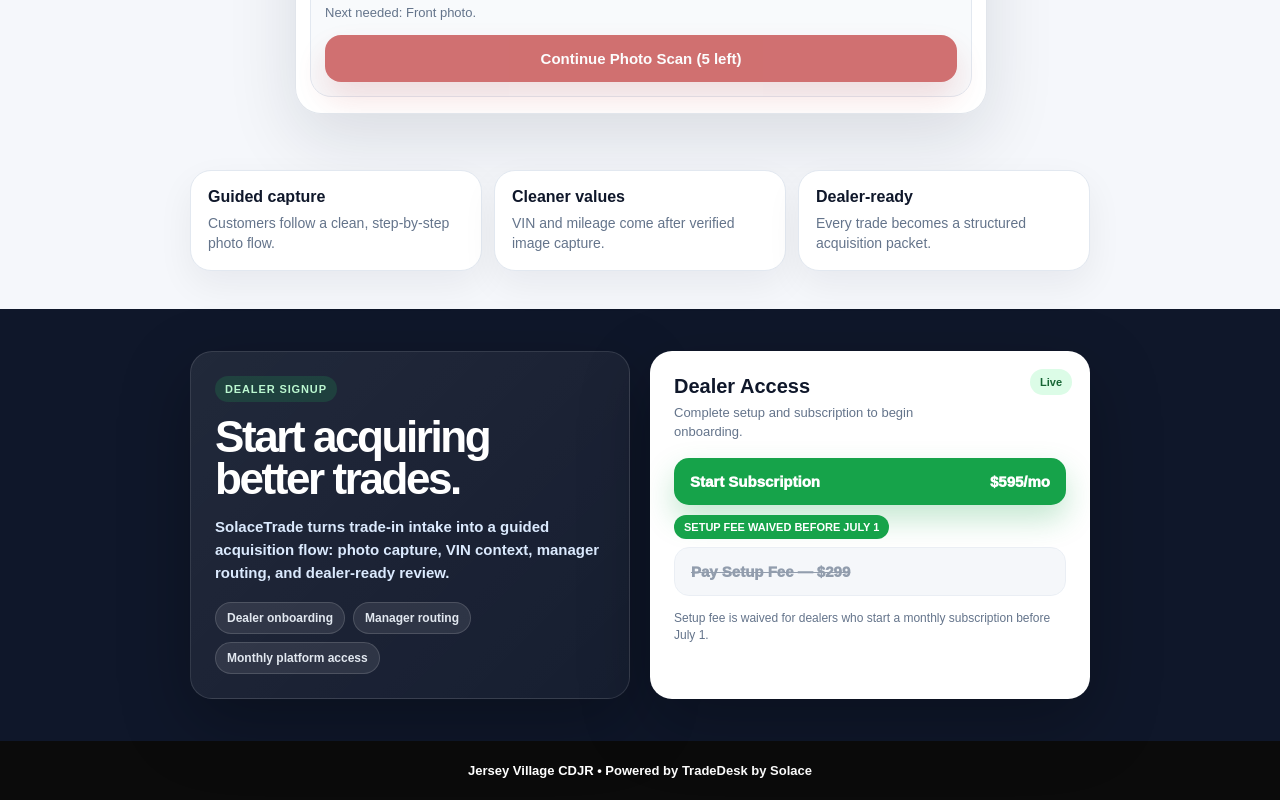
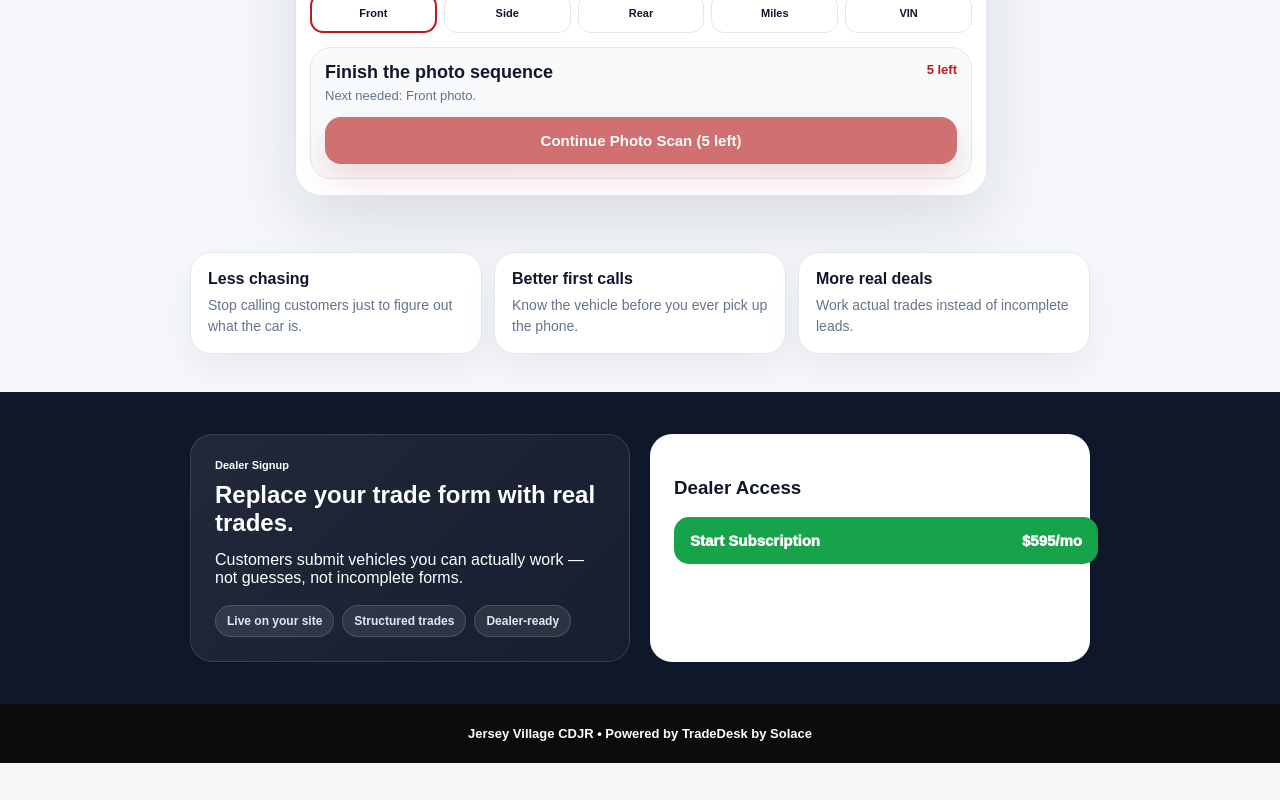
Before and after one commit to zlomke76-del/solacetrade, a Next.js app: page / in a window 1280 px wide. Shown: the part 881-1681 px from the top of the page. After the commit the page ends 1644 px from the top, so only its background shows below. Built offline with nearby package versions, Linux system fonts and the light colour scheme.

Commit message:
Update page.tsx

```diff
--- a/app/page.tsx
+++ b/app/page.tsx
@@ -39,7 +39,10 @@
           zIndex: 20,
         }}
       >
-        <strong style={{ fontSize: 14 }}>Jersey Village Chrysler Jeep Dodge Ram</strong>
+        <strong style={{ fontSize: 14 }}>
+          Jersey Village Chrysler Jeep Dodge Ram
+        </strong>
+
         <nav style={{ display: "flex", gap: 16, fontSize: 13, fontWeight: 900 }}>
           <span>New</span>
           <span>Used</span>
@@ -48,6 +51,7 @@
         </nav>
       </header>
 
+      {/* HERO */}
       <section
         style={{
           position: "relative",
@@ -87,19 +91,18 @@
               letterSpacing: "-0.058em",
             }}
           >
-            Get a cleaner trade value.
+            Real offer in seconds. No games.
           </h1>
 
           <p
             style={{
               margin: "0 auto 6px",
               maxWidth: 620,
-              color: "#0f172a",
               fontSize: "clamp(16px, 2.2vw, 20px)",
               fontWeight: 700,
             }}
           >
-            Scan your vehicle. Get an instant cash offer.
+            Based on your actual vehicle — not a guess.
           </p>
 
           <p
@@ -110,7 +113,7 @@
               fontWeight: 600,
             }}
           >
-            No obligation. No pressure.
+            Trade it or sell it. Your choice.
           </p>
 
           <a
@@ -129,8 +132,19 @@
               boxShadow: "0 18px 42px rgba(185,28,28,0.24)",
             }}
           >
-            Start Vehicle Scan
+            Get My Real Offer
           </a>
+
+          <p
+            style={{
+              marginTop: 10,
+              fontSize: 12,
+              color: "#64748b",
+              fontWeight: 700,
+            }}
+          >
+            Final value confirmed upon inspection.
+          </p>
 
           <div
             style={{
@@ -145,12 +159,13 @@
             }}
           >
             <span style={heroPill}>5 guided photos</span>
-            <span style={heroPill}>VIN after scan</span>
-            <span style={heroPill}>Recall-ready review</span>
+            <span style={heroPill}>VIN captured</span>
+            <span style={heroPill}>Real condition signals</span>
           </div>
         </div>
       </section>
 
+      {/* SCAN */}
       <section
         id="vehicle-scan"
         style={{ maxWidth: 690, margin: "0 auto", padding: "0 14px 32px" }}
@@ -158,6 +173,7 @@
         <TradeDesk mode="customer" dealerSlug="jerseyvillagecdjr" />
       </section>
 
+      {/* VALUE CARDS */}
       <section style={{ padding: "24px 18px 38px" }}>
         <div
           style={{
@@ -169,9 +185,18 @@
           }}
         >
           {[
-            ["Guided capture", "Customers follow a clean, step-by-step photo flow."],
-            ["Cleaner values", "VIN and mileage come after verified image capture."],
-            ["Dealer-ready", "Every trade becomes a structured acquisition packet."],
+            [
+              "Less chasing",
+              "Stop calling customers just to figure out what the car is.",
+            ],
+            [
+              "Better first calls",
+              "Know the vehicle before you ever pick up the phone.",
+            ],
+            [
+              "More real deals",
+              "Work actual trades instead of incomplete leads.",
+            ],
           ].map(([title, body]) => (
             <div
               key={title}
@@ -183,7 +208,10 @@
                 boxShadow: "0 14px 36px rgba(15,23,42,0.06)",
               }}
             >
-              <strong style={{ display: "block", fontSize: 16 }}>{title}</strong>
+              <strong style={{ display: "block", fontSize: 16 }}>
+                {title}
+              </strong>
+
               <p
                 style={{
                   margin: "7px 0 0",
@@ -199,6 +227,7 @@
         </div>
       </section>
 
+      {/* DEALER SECTION */}
       <section
         style={{
           padding: "42px 18px",
@@ -220,63 +249,26 @@
             style={{
               padding: 24,
               borderRadius: 22,
-              background: "linear-gradient(135deg, rgba(255,255,255,0.08), rgba(255,255,255,0.03))",
+              background:
+                "linear-gradient(135deg, rgba(255,255,255,0.08), rgba(255,255,255,0.03))",
               border: "1px solid rgba(255,255,255,0.12)",
-              boxShadow: "0 24px 70px rgba(0,0,0,0.28)",
             }}
           >
-            <div
-              style={{
-                display: "inline-flex",
-                padding: "7px 10px",
-                borderRadius: 999,
-                background: "rgba(34,197,94,0.16)",
-                color: "#bbf7d0",
-                fontSize: 11,
-                fontWeight: 900,
-                letterSpacing: "0.08em",
-                textTransform: "uppercase",
-                marginBottom: 14,
-              }}
-            >
-              Dealer Signup
-            </div>
+            <div style={dealerBadge}>Dealer Signup</div>
 
-            <h2
-              style={{
-                margin: 0,
-                fontSize: "clamp(30px, 4vw, 44px)",
-                lineHeight: 0.96,
-                letterSpacing: "-0.055em",
-              }}
-            >
-              Start acquiring better trades.
+            <h2 style={{ margin: 0 }}>
+              Replace your trade form with real trades.
             </h2>
 
-            <p
-              style={{
-                margin: "14px 0 0",
-                color: "#dbeafe",
-                fontSize: 15,
-                lineHeight: 1.55,
-                fontWeight: 700,
-              }}
-            >
-              SolaceTrade turns trade-in intake into a guided acquisition flow:
-              photo capture, VIN context, manager routing, and dealer-ready review.
+            <p style={{ marginTop: 14 }}>
+              Customers submit vehicles you can actually work — not guesses, not
+              incomplete forms.
             </p>
 
-            <div
-              style={{
-                display: "flex",
-                flexWrap: "wrap",
-                gap: 8,
-                marginTop: 18,
-              }}
-            >
-              <span style={darkPill}>Dealer onboarding</span>
-              <span style={darkPill}>Manager routing</span>
-              <span style={darkPill}>Monthly platform access</span>
+            <div style={{ display: "flex", gap: 8, marginTop: 18 }}>
+              <span style={darkPill}>Live on your site</span>
+              <span style={darkPill}>Structured trades</span>
+              <span style={darkPill}>Dealer-ready</span>
             </div>
           </div>
 
@@ -286,42 +278,9 @@
               borderRadius: 22,
               background: "white",
               color: "#0f172a",
-              position: "relative",
-              overflow: "hidden",
-              boxShadow: "0 24px 70px rgba(0,0,0,0.26)",
             }}
           >
-            <div
-              style={{
-                position: "absolute",
-                top: 18,
-                right: 18,
-                padding: "7px 10px",
-                borderRadius: 999,
-                background: "#dcfce7",
-                color: "#166534",
-                fontSize: 11,
-                fontWeight: 900,
-              }}
-            >
-              Live
-            </div>
-
-            <h3 style={{ margin: 0, fontSize: 20, fontWeight: 900 }}>
-              Dealer Access
-            </h3>
-
-            <p
-              style={{
-                margin: "6px 0 16px",
-                color: "#64748b",
-                fontSize: 13,
-                lineHeight: 1.45,
-                maxWidth: 300,
-              }}
-            >
-              Complete setup and subscription to begin onboarding.
-            </p>
+            <h3>Dealer Access</h3>
 
             <a
               href="https://buy.stripe.com/bJe9AUdeb70SfkN0jUcV200"
@@ -332,50 +291,6 @@
               <span>Start Subscription</span>
               <span>$595/mo</span>
             </a>
-
-            <div style={{ marginTop: 10 }}>
-              <div
-                style={{
-                  background: "#16a34a",
-                  color: "white",
-                  fontWeight: 900,
-                  fontSize: 11,
-                  padding: "6px 10px",
-                  borderRadius: 999,
-                  display: "inline-block",
-                  marginBottom: 8,
-                }}
-              >
-                SETUP FEE WAIVED BEFORE JULY 1
-              </div>
-
-              <a
-                href="https://buy.stripe.com/5kQ5kE6PNfxo4G97MmcV201"
-                target="_blank"
-                rel="noreferrer"
-                style={{
-                  ...secondaryBtn,
-                  background: "#f1f5f9",
-                  color: "#64748b",
-                  textDecoration: "line-through",
-                  cursor: "not-allowed",
-                  opacity: 0.7,
-                }}
-              >
-                Pay Setup Fee — $299
-              </a>
-            </div>
-
-            <p
-              style={{
-                fontSize: 12,
-                color: "#64748b",
-                margin: "14px 0 0",
-                lineHeight: 1.45,
-              }}
-            >
-              Setup fee is waived for dealers who start a monthly subscription before July 1.
-            </p>
           </div>
         </div>
       </section>
@@ -413,13 +328,18 @@
   fontWeight: 900,
 };
 
+const dealerBadge: React.CSSProperties = {
+  fontSize: 11,
+  fontWeight: 900,
+  marginBottom: 10,
+};
+
 const primaryBtn: React.CSSProperties = {
   display: "flex",
   alignItems: "center",
   justifyContent: "space-between",
   gap: 12,
   width: "100%",
-  boxSizing: "border-box",
   padding: "15px 16px",
   borderRadius: 15,
   background: "#16a34a",
@@ -427,22 +347,4 @@
   fontWeight: 950,
   fontSize: 15,
   textDecoration: "none",
-  boxShadow: "0 14px 30px rgba(22,163,74,0.26)",
 };
-
-const secondaryBtn: React.CSSProperties = {
-  display: "flex",
-  alignItems: "center",
-  justifyContent: "space-between",
-  gap: 12,
-  width: "100%",
-  boxSizing: "border-box",
-  padding: "15px 16px",
-  borderRadius: 15,
-  background: "#f1f5f9",
-  color: "#0f172a",
-  fontWeight: 950,
-  fontSize: 15,
-  textDecoration: "none",
-  border: "1px solid #e2e8f0",
-};
```
